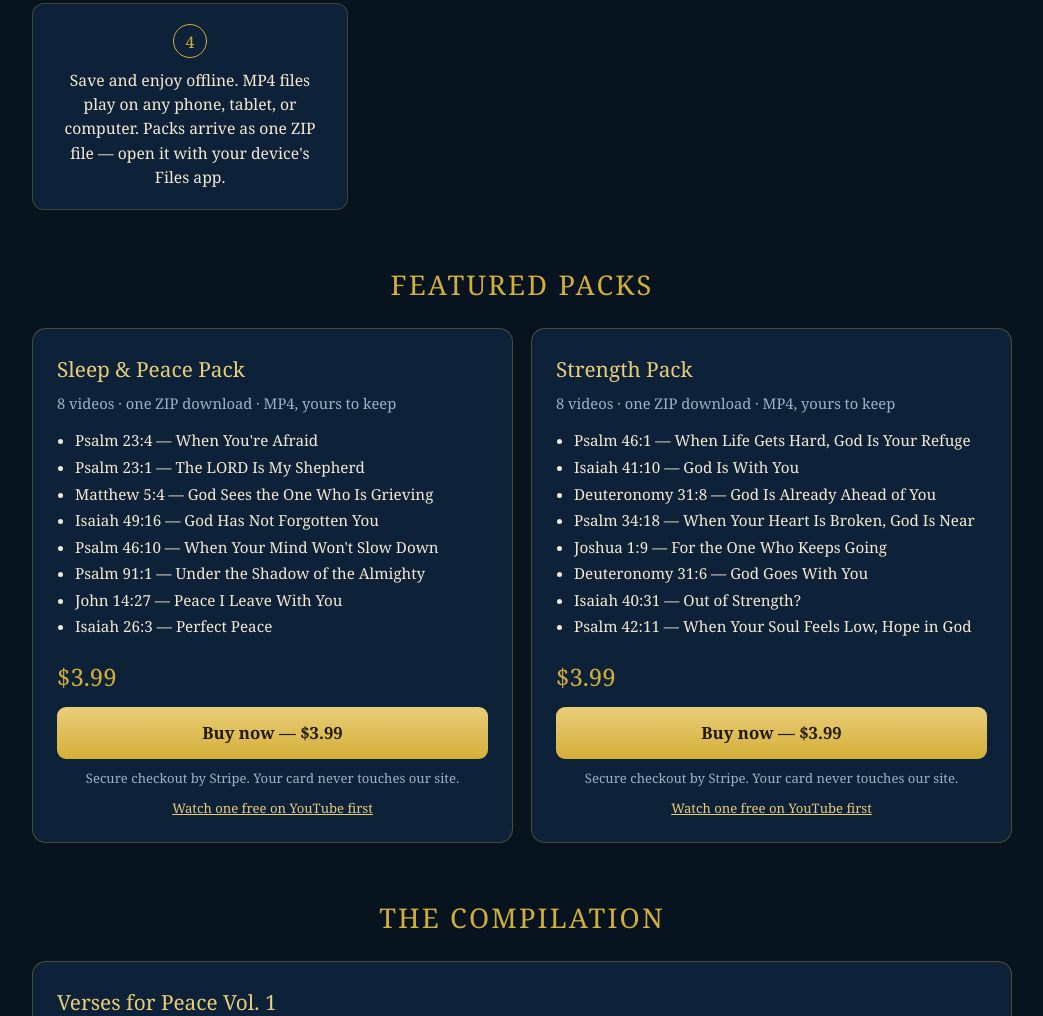
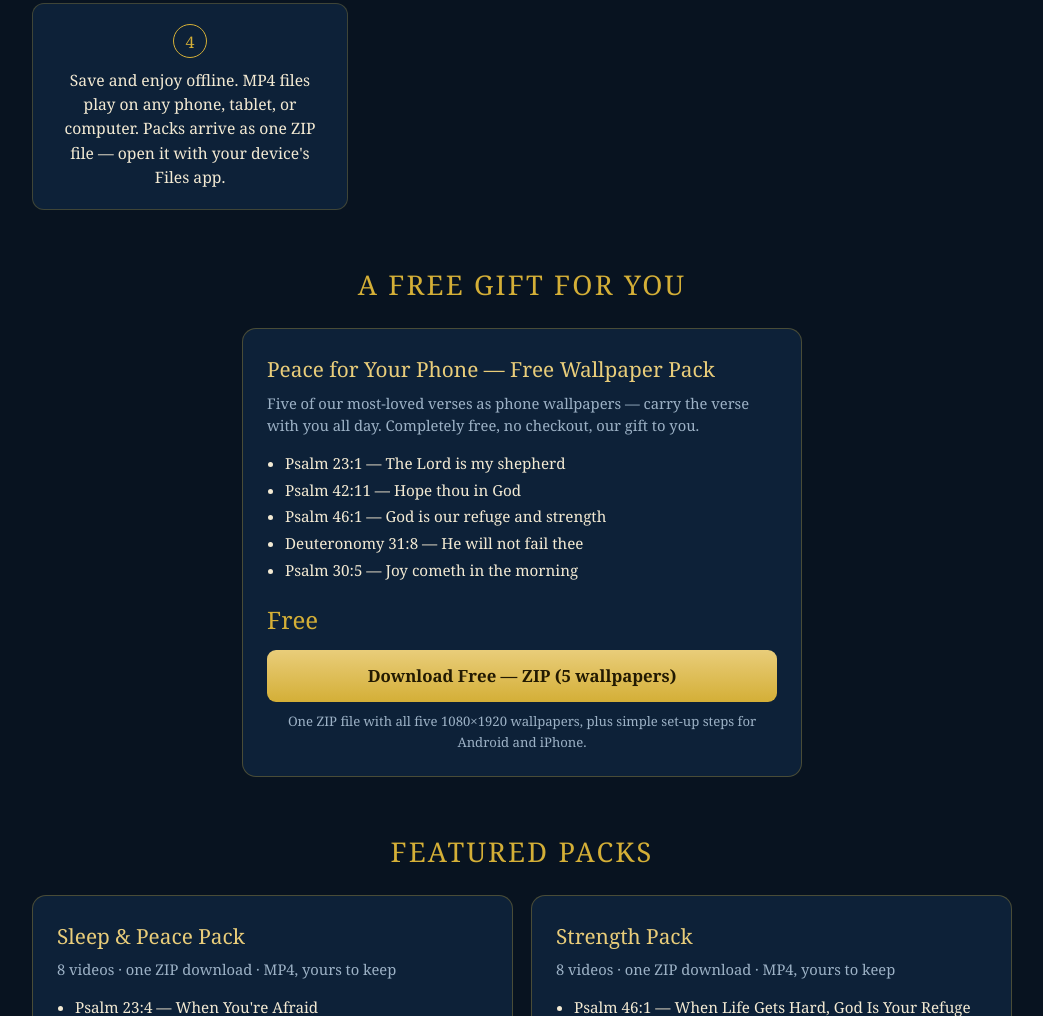
Before and after one commit to chrisla122787/standfirm-store, a plain HTML site: page index.html in a window 1280 px wide. Shown: the part 915-1931 px from the top of the page, without its empty margins (118-1161 px from the left). Drawn offline with Linux system fonts and the light colour scheme.

Commit message:
Add files via upload

```diff
--- a/index.html
+++ b/index.html
@@ -92,6 +92,26 @@
     <div class="step"><span class="num">2</span><p>Pay securely by card (Stripe) when you want a copy to keep.</p></div>
     <div class="step"><span class="num">3</span><p>Your download link appears right after payment — and it's on your Stripe receipt too.</p></div>
     <div class="step"><span class="num">4</span><p>Save and enjoy offline. MP4 files play on any phone, tablet, or computer. Packs arrive as one ZIP file — open it with your device's Files app.</p></div>
+  </div>
+</section>
+
+<section class="section">
+  <h2>A Free Gift For You</h2>
+  <div class="cards" style="max-width:560px;margin:0 auto">
+    <div class="card">
+      <h3>Peace for Your Phone — Free Wallpaper Pack</h3>
+      <div class="sub">Five of our most-loved verses as phone wallpapers — carry the verse with you all day. Completely free, no checkout, our gift to you.</div>
+      <ul>
+        <li>Psalm 23:1 — The Lord is my shepherd</li>
+        <li>Psalm 42:11 — Hope thou in God</li>
+        <li>Psalm 46:1 — God is our refuge and strength</li>
+        <li>Deuteronomy 31:8 — He will not fail thee</li>
+        <li>Psalm 30:5 — Joy cometh in the morning</li>
+      </ul>
+      <div class="price">Free</div>
+      <a class="buy" href="https://drive.google.com/uc?id=1bs3sKN1NBb5l6-EdFe-wdhw2RPdMubTb&export=download">Download Free — ZIP (5 wallpapers)</a>
+      <div class="trustline">One ZIP file with all five 1080×1920 wallpapers, plus simple set-up steps for Android and iPhone.</div>
+    </div>
   </div>
 </section>
 
```
